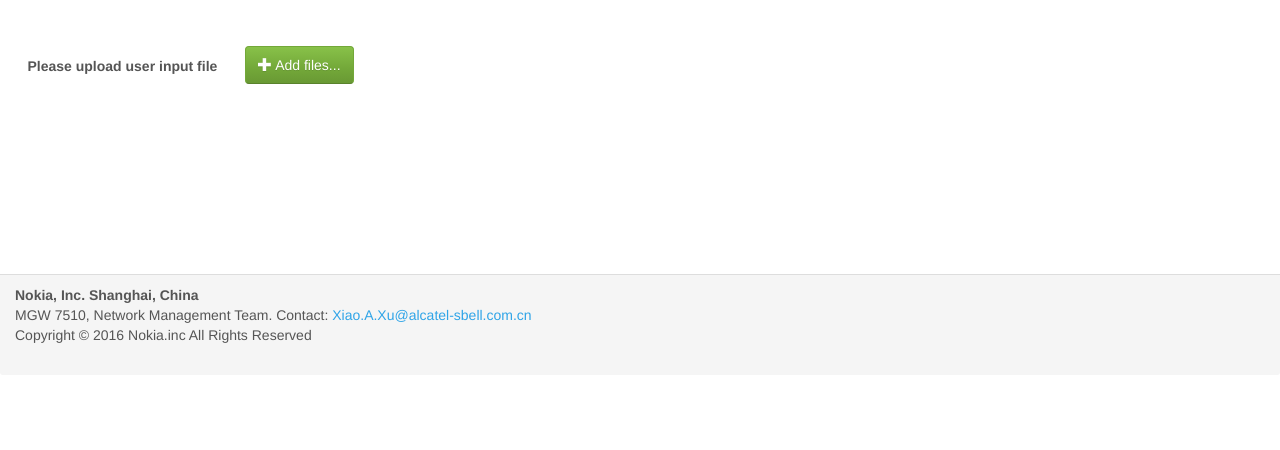
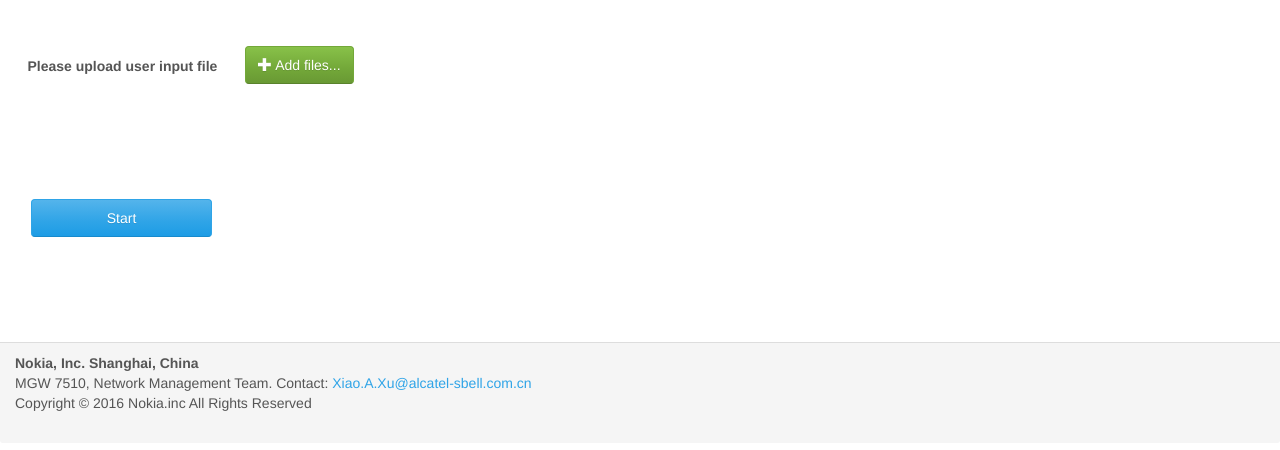
Before and after one commit to gter1216/mgw7510-web, a Django app: template mgw7510/templates/ce_deployment/ce_deploy.html in a window 1280 px wide. Shown: the part 276-726 px from the top of the page. Run offline with Django 3.2, Linux system fonts and the light colour scheme; the template is opened without the code that fills it, so the values that code supplies are empty; some libraries are stand-ins or nearby versions.

Commit message:
modify gitignore

```diff
--- a/mgw7510/templates/ce_deployment/ce_deploy.html
+++ b/mgw7510/templates/ce_deployment/ce_deploy.html
@@ -140,6 +140,17 @@
                 </div>
             </div>
         </div>
+
+        <div style="height: 30px;"></div>
+        <div class="container-fluid">
+            <div class="row" style="margin-left:0.1%">
+                <div class="col-lg-2">
+                    <button type="submit" class="btn btn-primary btn-block col-lg-2">Start</button>
+                </div>
+            </div>
+        </div>
+
+
 
 
         <!-- padding -->
--- a/mgw7510/views.py
+++ b/mgw7510/views.py
@@ -262,9 +262,10 @@ def uploadFile(request):
         user_found = WebUser.objects.get(username=uname)
         uname = uname.replace("@", "_")
 
-        # remove all files under user directory
+        # remove all files under user directory if exists
         file_path = BASE_DIR + "/media/" + uname
-        shutil.rmtree(file_path)
+        if os.path.isdir(file_path):
+            shutil.rmtree(file_path)
 
         user_found.tmpPath = uname
         user_found.userInputFile = request.FILES['userInputFile']
```
Also changed, not shown: 4 other files.
